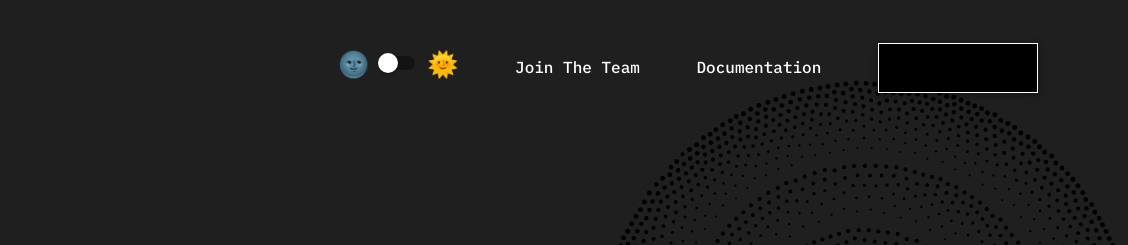
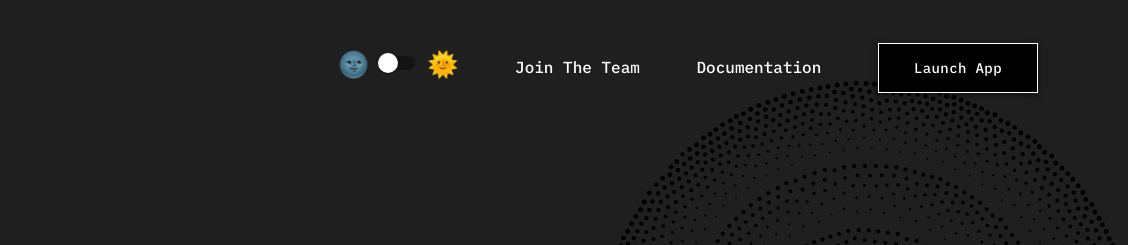
Before and after one commit to credix-finance/credix-website, a Gatsby site: page / in a window 1280 px wide. In both pictures the pointer is over the button "Launch App". Shown: the top 245 px of the page, 152-1280 px from the left. Built offline with nearby package versions, Linux system fonts and the light colour scheme; Gatsby itself is replaced by a stand-in of ours.

Commit message:
fix header button

```diff
--- a/src/theme/scss/components/_header-component.scss
+++ b/src/theme/scss/components/_header-component.scss
@@ -61,6 +61,11 @@
 
     &--button.MuiButton-root {
       width: $BUTTON_WIDTH_NORMAL;
+      color: var(--color-black) !important;
+
+      &:hover {
+        color: var(--color-white) !important;
+      }
     }
   }
 }
```
